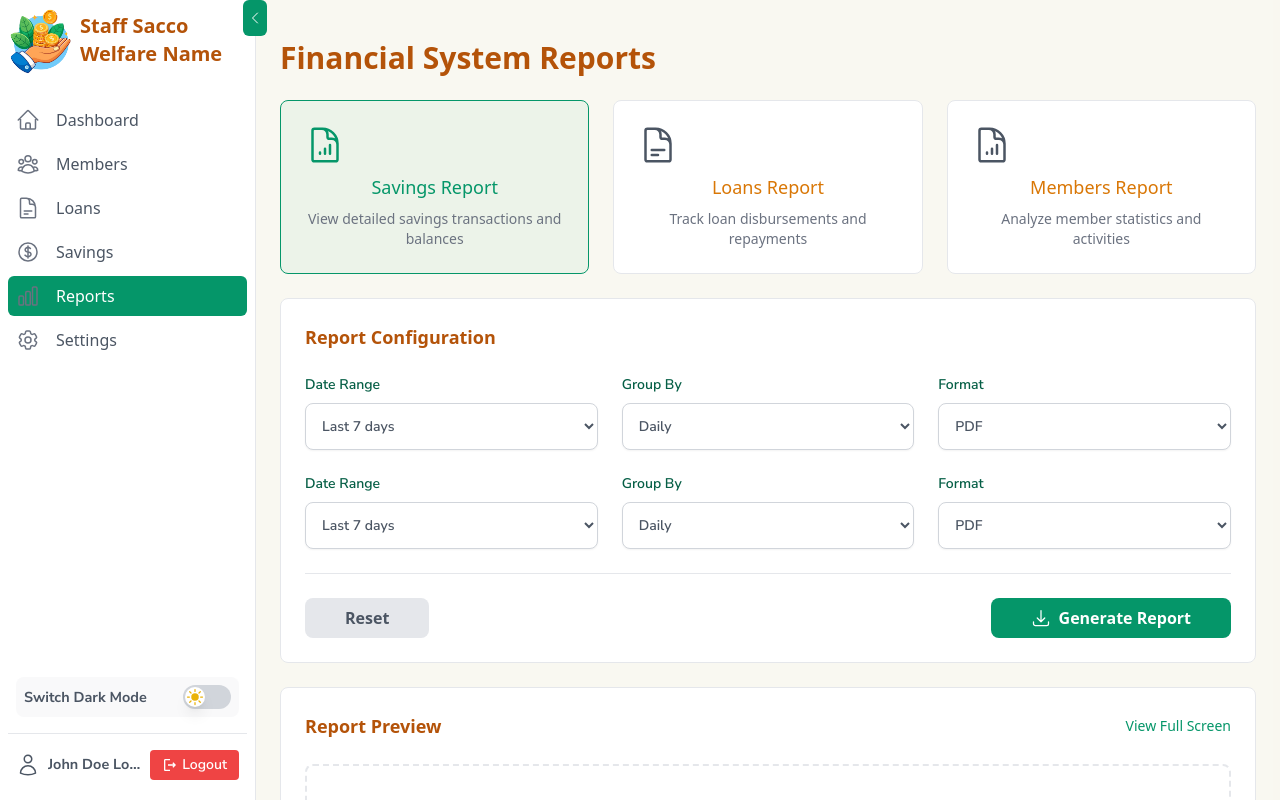
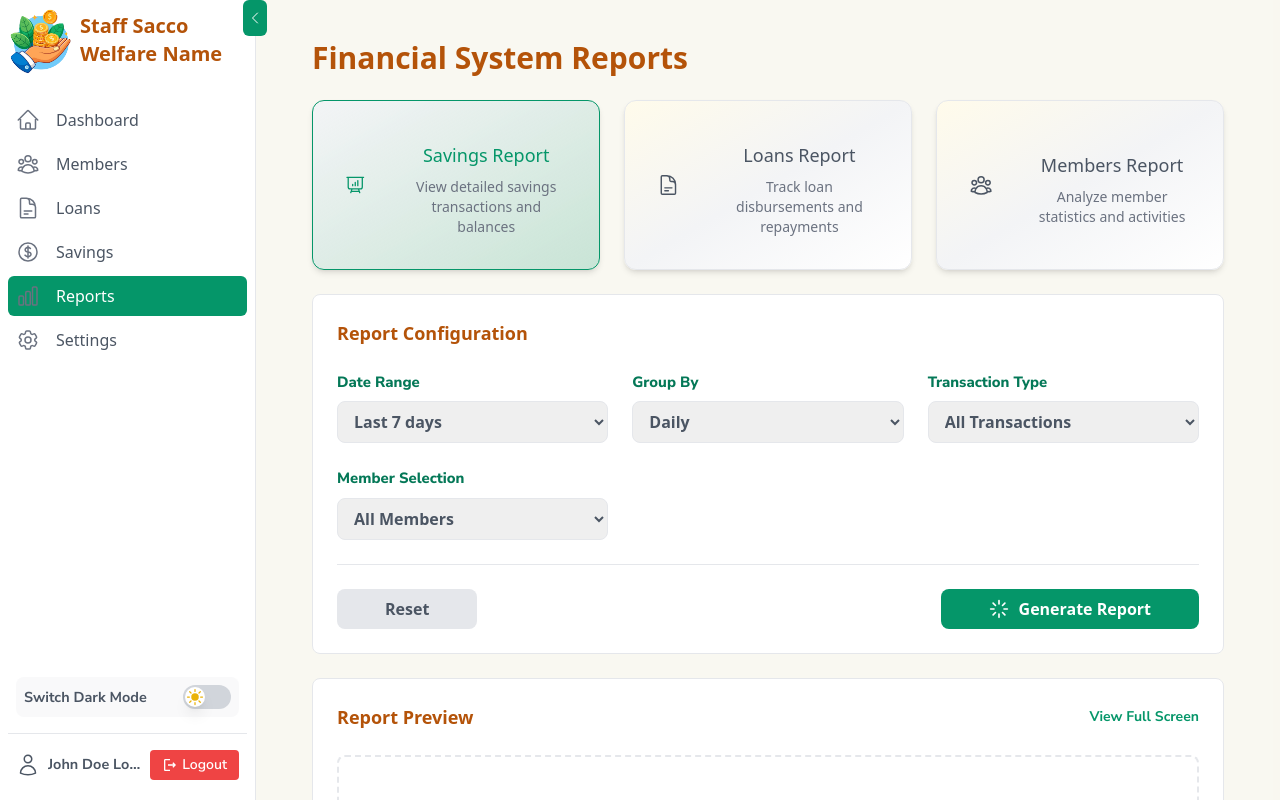
Before and after one commit to supa-modo/Sacco-Welfare-Loans-and-Savings, a React (Vite) app: page /admin/reports in a window 1280 px wide. Built offline with nearby package versions, Linux system fonts and the light colour scheme; sample sign-in values are in the browser's storage.

Commit message:
feat: add recharts dependency, update UI components for better clarity, and improve modal titles

```diff
--- a/package.json
+++ b/package.json
@@ -19,7 +19,8 @@
     "react-hook-form": "^7.54.2",
     "react-icons": "^5.4.0",
     "react-redux": "^9.2.0",
-    "react-router-dom": "^7.1.1"
+    "react-router-dom": "^7.1.1",
+    "recharts": "^2.15.0"
   },
   "devDependencies": {
     "@eslint/js": "^9.17.0",
--- a/src/components/modals/HistoryModal.jsx
+++ b/src/components/modals/HistoryModal.jsx
@@ -137,7 +137,7 @@ const FinancialHistoryModal = ({ open, onClose, type = "loan", data, id }) => {
             <div>
             <div className="px-6 py-3 bg-white border-gray-300 flex justify-between items-center">
             <h4 className="font-nunito-sans font-extrabold uppercase text-amber-700">
-                  Transaction History
+                  Transactions History
                 </h4>
                 <button
                   onClick={handleDownload}
--- a/src/data/savingsHistory.json
+++ b/src/data/savingsHistory.json
@@ -4,7 +4,7 @@
       "memberDetails": {
         "memberId": "M1001",
         "memberName": "John Doe",
-        "currentBalance": 25000,
+        "currentSavingsBalance": 25000,
         "accountStatus": "Active",
         "dateJoined": "2024-01-01"
       },
@@ -71,7 +71,7 @@
       "memberDetails": {
         "memberId": "M1002",
         "memberName": "Jane Smith",
-        "currentBalance": 18000,
+        "currentSavingsBalance": 18000,
         "accountStatus": "Active",
         "dateJoined": "2024-02-01"
       },
@@ -114,7 +114,7 @@
       "memberDetails": {
         "memberId": "M1003",
         "memberName": "Jane Smith",
-        "currentBalance": 18000,
+        "currentSavingsBalance": 18000,
         "accountStatus": "Active",
         "dateJoined": "2024-02-01"
       },
--- a/src/pages/admin/Reports.jsx
+++ b/src/pages/admin/Reports.jsx
@@ -1,19 +1,50 @@
-import { useState } from "react";
+import React, { useState, useEffect } from "react";
 import {
-  DocumentChartBarIcon,
+  ArrowDownTrayIcon,
   DocumentTextIcon,
-  ArrowDownTrayIcon,
+  UserGroupIcon,
 } from "@heroicons/react/24/outline";
+import {
+  LineChart,
+  Line,
+  BarChart,
+  Bar,
+  PieChart,
+  Pie,
+  XAxis,
+  YAxis,
+  CartesianGrid,
+  Tooltip,
+  Legend,
+  Cell,
+} from "recharts";
+import { FaRegChartBar } from "react-icons/fa";
+import {
+  HiOutlinePresentationChartBar,
+  HiPresentationChartBar,
+} from "react-icons/hi2";
+import { MdOutlineDownload, MdOutlineDownloadDone } from "react-icons/md";
+import { FiLoader } from "react-icons/fi";
 
 const Reports = () => {
   const [selectedReport, setSelectedReport] = useState("savings");
+  const [showPreview, setShowPreview] = useState(false);
+  const [selectedMember, setSelectedMember] = useState("all");
+  const [reportData, setReportData] = useState(null);
+  const [dateRange, setDateRange] = useState("last7");
+  const [groupBy, setGroupBy] = useState("daily");
+  const [format, setFormat] = useState("pdf");
+  const [reportType, setReportType] = useState("summary");
+  const [transactionType, setTransactionType] = useState("all");
+  const [loanStatus, setLoanStatus] = useState("all");
+  const [memberStatus, setMemberStatus] = useState("all");
 
   const reportTypes = [
     {
       id: "savings",
       name: "Savings Report",
       description: "View detailed savings transactions and balances",
-      icon: DocumentChartBarIcon,
+      icon: HiOutlinePresentationChartBar,
     },
     {
       id: "loans",
@@ -25,28 +56,193 @@ const Reports = () => {
       id: "members",
       name: "Members Report",
       description: "Analyze member statistics and activities",
-      icon: DocumentChartBarIcon,
+      icon: UserGroupIcon,
     },
   ];
 
+  const generateMockData = () => {
+    if (selectedReport === "savings") {
+      return [
+        { month: "Jan", deposits: 45000, withdrawals: 15000 },
+        { month: "Feb", deposits: 52000, withdrawals: 18000 },
+        { month: "Mar", deposits: 48000, withdrawals: 12000 },
+      ];
+    } else if (selectedReport === "loans") {
+      return [
+        { status: "Active", value: 65 },
+        { status: "Paid", value: 25 },
+        { status: "Defaulted", value: 10 },
+      ];
+    } else {
+      return [
+        { month: "Jan", active: 120, inactive: 8 },
+        { month: "Feb", active: 135, inactive: 10 },
+        { month: "Mar", active: 150, inactive: 12 },
+      ];
+    }
+  };
+
+  const renderFilters = () => {
+    const commonFilters = (
+      <>
+        <div>
+          <label className="block text-[0.93rem] font-nunito-sans font-extrabold text-primary-600 mb-2">
+            Date Range
+          </label>
+          <select
+            value={dateRange}
+            onChange={(e) => setDateRange(e.target.value)}
+            className="w-full px-3 py-2 border rounded-lg font-semibold text-gray-600 focus:outline-none focus:ring-2 focus:ring-primary"
+          >
+            <option value="last7">Last 7 days</option>
+            <option value="last30">Last 30 days</option>
+            <option value="last90">Last 90 days</option>
+            <option value="custom">Custom range</option>
+          </select>
+        </div>
+
+        <div>
+          <label className="block text-[0.93rem] font-nunito-sans font-extrabold text-primary-600 mb-2">
+            Group By
+          </label>
+          <select
+            value={groupBy}
+            onChange={(e) => setGroupBy(e.target.value)}
+            className="w-full px-3 py-2 border rounded-lg font-semibold text-gray-600 focus:outline-none focus:ring-2 focus:ring-primary"
+          >
+            <option value="daily">Daily</option>
+            <option value="weekly">Weekly</option>
+            <option value="monthly">Monthly</option>
+          </select>
+        </div>
+      </>
+    );
+
+    if (selectedReport === "savings") {
       return (
-    <div className="space-y-6">
+        <>
+          {commonFilters}
+          <div>
+            <label className="block text-[0.93rem] font-nunito-sans font-extrabold text-primary-600 mb-2">
+              Transaction Type
+            </label>
+            <select
+              value={transactionType}
+              onChange={(e) => setTransactionType(e.target.value)}
+              className="w-full px-3 py-2 border rounded-lg font-semibold text-gray-600 focus:outline-none focus:ring-2 focus:ring-primary"
+            >
+              <option value="all">All Transactions</option>
+              <option value="deposits">Deposits Only</option>
+              <option value="withdrawals">Withdrawals Only</option>
+            </select>
+          </div>
+          <div>
+            <label className="block text-[0.93rem] font-nunito-sans font-extrabold text-primary-600 mb-2">
+              Member Selection
+            </label>
+            <select
+              value={selectedMember}
+              onChange={(e) => setSelectedMember(e.target.value)}
+              className="w-full px-3 py-2 border rounded-lg font-semibold text-gray-600 focus:outline-none focus:ring-2 focus:ring-primary"
+            >
+              <option value="all">All Members</option>
+              <option value="individual">Select Individual</option>
+            </select>
+          </div>
+        </>
+      );
+    } else if (selectedReport === "loans") {
+      return (
+        <>
+          {commonFilters}
+          <div>
+            <label className="block text-[0.93rem] font-nunito-sans font-extrabold text-primary-600 mb-2">
+              Loan Status
+            </label>
+            <select
+              value={loanStatus}
+              onChange={(e) => setLoanStatus(e.target.value)}
+              className="w-full px-3 py-2 border rounded-lg font-semibold text-gray-600 focus:outline-none focus:ring-2 focus:ring-primary"
+            >
+              <option value="all">All Loans</option>
+              <option value="active">Active Loans</option>
+              <option value="paid">Paid Loans</option>
+              <option value="defaulted">Defaulted Loans</option>
+            </select>
+          </div>
+          <div>
+            <label className="block text-[0.93rem] font-nunito-sans font-extrabold text-primary-600 mb-2">
+              Report Type
+            </label>
+            <select
+              value={reportType}
+              onChange={(e) => setReportType(e.target.value)}
+              className="w-full px-3 py-2 border rounded-lg font-semibold text-gray-600 focus:outline-none focus:ring-2 focus:ring-primary"
+            >
+              <option value="summary">Summary Report</option>
+              <option value="detailed">Detailed Report</option>
+              <option value="repayment">Repayment Schedule</option>
+            </select>
+          </div>
+        </>
+      );
+    } else {
+      return (
+        <>
+          {commonFilters}
+          <div>
+            <label className="block text-[0.93rem] font-nunito-sans font-extrabold text-primary-600 mb-2">
+              Member Status
+            </label>
+            <select
+              value={memberStatus}
+              onChange={(e) => setMemberStatus(e.target.value)}
+              className="w-full px-3 py-2 border rounded-lg font-semibold text-gray-600 focus:outline-none focus:ring-2 focus:ring-primary"
+            >
+              <option value="all">All Members</option>
+              <option value="active">Active Members</option>
+              <option value="inactive">Inactive Members</option>
+            </select>
+          </div>
+          <div>
+            <label className="block text-[0.93rem] font-nunito-sans font-extrabold text-primary-600 mb-2">
+              Report Type
+            </label>
+            <select
+              value={reportType}
+              onChange={(e) => setReportType(e.target.value)}
+              className="w-full px-3 py-2 border rounded-lg font-semibold text-gray-600 focus:outline-none focus:ring-2 focus:ring-primary"
+            >
+              <option value="summary">Summary Statistics</option>
+              <option value="detailed">Detailed Member List</option>
+              <option value="activity">Activity Report</option>
+            </select>
+          </div>
+        </>
+      );
+    }
+  };
+
+  return (
+    <div className="space-y-6 px-8">
       <div className="flex pt-4 justify-between items-center">
-        <h1 className="text-3xl font-extrabold text-amber-700 ">
+        <h1 className="text-3xl font-extrabold text-amber-700">
           Financial System Reports
         </h1>
       </div>
 
-      {/* Report Type Selection */}
       <div className="grid grid-cols-1 md:grid-cols-3 gap-6">
         {reportTypes.map((report) => (
           <button
             key={report.id}
-            onClick={() => setSelectedReport(report.id)}
-            className={`p-6 rounded-lg border transition-colors duration-200 ${
+            onClick={() => {
+              setSelectedReport(report.id);
+              setShowPreview(false);
+            }}
+            className={`p-8 shadow-md flex items-center space-x-4 rounded-xl border transition-colors duration-200 ${
               selectedReport === report.id
-                ? "border-primary bg-primary/5 "
-                : "border-gray-200  bg-white 0"
+                ? "border-primary bg-gradient-to-br from-gray-100 to-primary/20"
+                : "border-gray-200 bg-gradient-to-br from-amber-50 via-gray-100 to-white"
             } hover:border-primary`}
           >
             <report.icon
@@ -54,112 +250,55 @@ const Reports = () => {
                 selectedReport === report.id ? "text-primary" : "text-gray-600"
               }`}
             />
+
+            <div className="pl-6">
               <h3
                 className={`mt-2 text-lg font-medium ${
                   selectedReport === report.id
-                  ? "text-primary "
-                  : "text-amber-600 "
+                    ? "text-primary"
+                    : "text-gray-600"
                 }`}
               >
                 {report.name}
               </h3>
-            <p className="mt-2 text-sm text-gray-500 ">{report.description}</p>
+              <p className="mt-2 text-sm text-gray-500">{report.description}</p>
+            </div>
           </button>
         ))}
       </div>
 
-      {/* Report Configuration */}
-      <div className="bg-white  p-6 rounded-lg border border-gray-200 ">
+      <div className="bg-white p-6 rounded-lg border border-gray-200">
         <div className="space-y-6">
           <h2 className="text-lg font-semibold text-amber-700">
             Report Configuration
           </h2>
 
           <div className="grid grid-cols-1 md:grid-cols-2 lg:grid-cols-3 gap-6">
-            <div>
-              <label className="block text-sm font-semibold font-nunito-sans text-primary-700 mb-2">
-                Date Range
-              </label>
-              <select className="w-full px-3 py-3 bg-white border border-gray-300 rounded-lg text-sm text-gray-600 font-semibold font-nunito-sans shadow-sm focus:outline-none focus:ring-2 focus:ring-primary focus:border-transparent">
-                <option>Last 7 days</option>
-                <option>Last 30 days</option>
-                <option>Last 3 months</option>
-                <option>Last 6 months</option>
-                <option>Last year</option>
-                <option>Custom range</option>
-              </select>
+            {renderFilters()}
           </div>
 
-            <div>
-              <label className="block text-sm font-semibold font-nunito-sans text-primary-700 mb-2">
-                Group By
-              </label>
-              <select className="w-full px-3 py-3 bg-white border border-gray-300 rounded-lg text-sm text-gray-600 font-semibold font-nunito-sans shadow-sm focus:outline-none focus:ring-2 focus:ring-primary focus:border-transparent">
-                <option>Daily</option>
-                <option>Weekly</option>
-                <option>Monthly</option>
-                <option>Quarterly</option>
-                <option>Yearly</option>
-              </select>
-            </div>
-
-            <div>
-              <label className="block text-sm font-semibold font-nunito-sans text-primary-700 mb-2">
-                Format
-              </label>
-              <select className="w-full px-3 py-3 bg-white border border-gray-300 rounded-lg text-sm text-gray-600 font-semibold font-nunito-sans shadow-sm focus:outline-none focus:ring-2 focus:ring-primary focus:border-transparent">
-                <option>PDF</option>
-                <option>Excel</option>
-                <option>CSV</option>
-              </select>
-            </div>
-          </div>
-          <div className="grid grid-cols-1 md:grid-cols-2 lg:grid-cols-3 gap-6">
-            <div>
-              <label className="block text-sm font-semibold font-nunito-sans text-primary-700 mb-2">
-                Date Range
-              </label>
-              <select className="w-full px-3 py-3 bg-white border border-gray-300 rounded-lg text-sm text-gray-600 font-semibold font-nunito-sans shadow-sm focus:outline-none focus:ring-2 focus:ring-primary focus:border-transparent">
-                <option>Last 7 days</option>
-                <option>Last 30 days</option>
-                <option>Last 3 months</option>
-                <option>Last 6 months</option>
-                <option>Last year</option>
-                <option>Custom range</option>
-              </select>
-            </div>
-
-            <div>
-              <label className="block text-sm font-semibold font-nunito-sans text-primary-700 mb-2">
-                Group By
-              </label>
-              <select className="w-full px-3 py-3 bg-white border border-gray-300 rounded-lg text-sm text-gray-600 font-semibold font-nunito-sans shadow-sm focus:outline-none focus:ring-2 focus:ring-primary focus:border-transparent">
-                <option>Daily</option>
-                <option>Weekly</option>
-                <option>Monthly</option>
-                <option>Quarterly</option>
-                <option>Yearly</option>
-              </select>
-            </div>
-
-            <div>
-              <label className="block text-sm font-semibold font-nunito-sans text-primary-700 mb-2">
-                Format
-              </label>
-              <select className="w-full px-3 py-3 bg-white border border-gray-300 rounded-lg text-sm text-gray-600 font-semibold font-nunito-sans shadow-sm focus:outline-none focus:ring-2 focus:ring-primary focus:border-transparent">
-                <option>PDF</option>
-                <option>Excel</option>
-                <option>CSV</option>
-              </select>
-            </div>
-          </div>
-
-          <div className="flex justify-between items-center pt-6 border-t border-gray-200 ">
-            <button className="px-10 py-2 bg-gray-200  text-gray-600 font-semibold rounded-lg hover:bg-gray-300 transition-colors duration-200">
+          <div className="flex justify-between items-center pt-6 border-t border-gray-200">
+            <button
+              onClick={() => {
+                setDateRange("last7");
+                setGroupBy("daily");
+                setFormat("pdf");
+                setReportType("summary");
+                setTransactionType("all");
+                setLoanStatus("all");
+                setMemberStatus("all");
+                setSelectedMember("all");
+                setShowPreview(false);
+              }}
+              className="px-12 py-2 bg-gray-200 text-gray-600 font-semibold rounded-lg hover:bg-gray-300"
+            >
               Reset
             </button>
-            <button className="px-10 font-semibold py-2 bg-primary text-white rounded-lg hover:bg-primary/90 flex items-center space-x-2 transition-colors duration-200">
-              <ArrowDownTrayIcon className="h-5 w-5" />
+            <button
+              onClick={() => setShowPreview(true)}
+              className="px-12 py-2 bg-primary font-semibold text-white rounded-lg hover:bg-primary/90 flex items-center space-x-2.5"
+            >
+              <FiLoader className="h-5 w-5" />
               <span>Generate Report</span>
             </button>
           </div>
@@ -172,7 +311,7 @@ const Reports = () => {
           <h2 className="text-lg font-semibold text-amber-700">
             Report Preview
           </h2>
-          <button className="text-primary hover:text-primary/80 text-sm font-medium transition-colors duration-200">
+          <button className="text-primary hover:text-primary/80 text-sm font-bold font-nunito-sans transition-colors duration-200">
             View Full Screen
           </button>
         </div>
--- a/src/pages/admin/Settings.jsx
+++ b/src/pages/admin/Settings.jsx
@@ -295,7 +295,7 @@ const Settings = () => {
                           }))
                         }
                         className={`${
-                          value ? "bg-blue-600" : "bg-gray-200"
+                          value ? "bg-primary-500" : "bg-gray-200"
                         } relative inline-flex h-6 w-11 flex-shrink-0 cursor-pointer rounded-full transition-colors duration-200 ease-in-out`}
                       >
                         <span
```
Also changed, not shown: src/components/modals/MemberDetailsModal.jsx (+7 -7 lines), 1 other file (tests, documents, lock files or other folders). Lines whose indentation alone changed are shown as unchanged.
